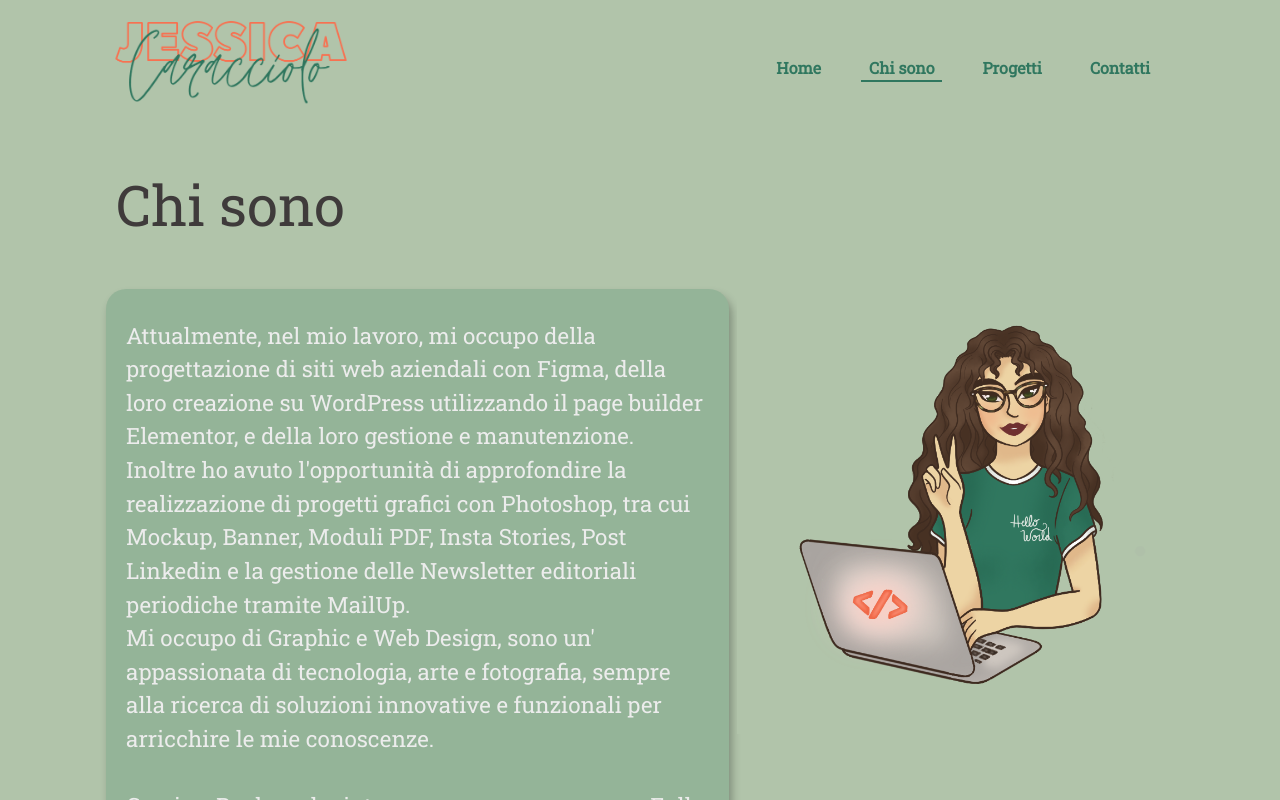
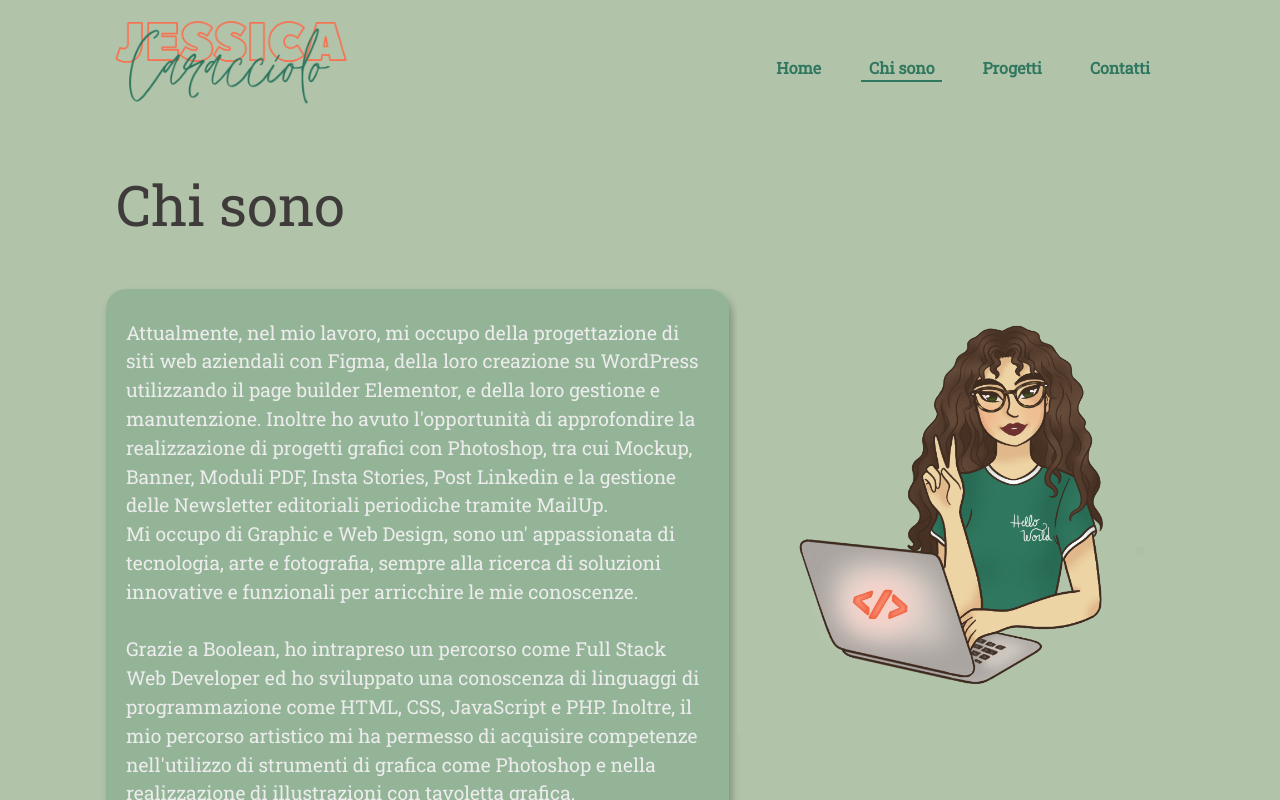
Before and after one commit to CaraccioloJessica/my-portfolio, a Vue app: page /about in a window 1280 px wide. Shown: the top 800 px of the page. Built offline with nearby package versions, Linux system fonts and the light colour scheme.

Commit message:
about font size

```diff
--- a/src/components/pages/About.vue
+++ b/src/components/pages/About.vue
@@ -77,7 +77,7 @@ export default {
 
   p {
     color: #ececec;
-    font-size: 1.4rem;
+    font-size: 1.2rem;
   }
 }
 
```
